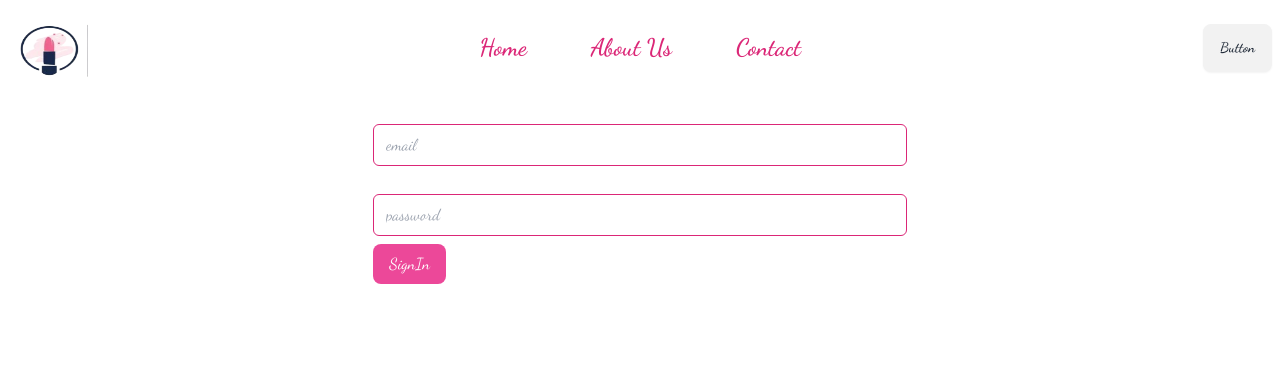
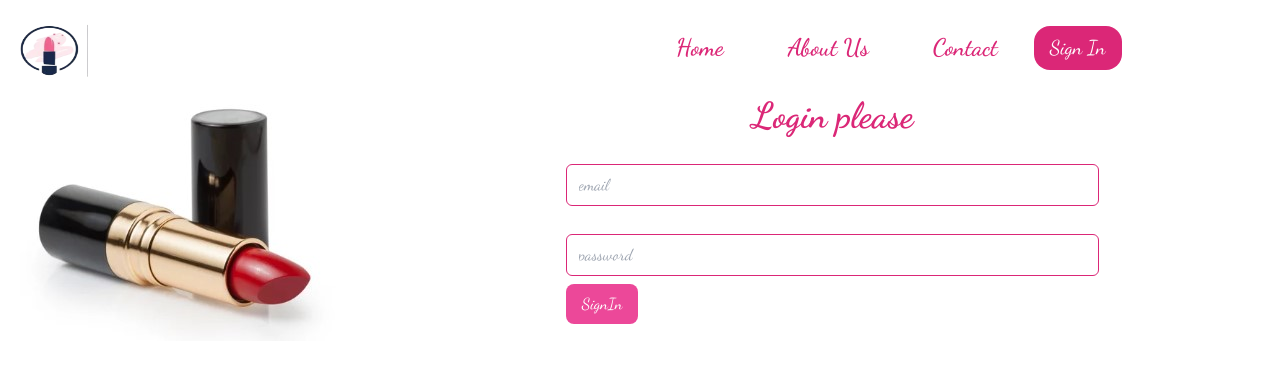
Before and after one commit to jannatun-nur/lipstick-world, a React (Vite) app: page /signin in a window 1280 px wide. Shown: the top 374 px of the page. Built offline with nearby package versions, Linux system fonts and the light colour scheme; a web font is replaced by a local one.

Commit message:
popular 100%

```diff
--- a/src/Fixed/Navbar/Navbar.jsx
+++ b/src/Fixed/Navbar/Navbar.jsx
@@ -48,11 +48,9 @@ const Navbar = () => {
         <div className="navbar-center hidden lg:flex">
           <ul className="menu menu-horizontal px-1">{navlinks}</ul>
         </div>
-        <div className="navbar-end">
-          <a className="btn">Button</a>
-        </div>
+            <Link to="/signin" className="text-xl text-white bg-pink-600 px-4 py-2 rounded-2xl">Sign In</Link></div>
       </div>
-    </div>
+
   );
 };
 
--- a/src/Pages/Home/Login/Login.jsx
+++ b/src/Pages/Home/Login/Login.jsx
@@ -1,6 +1,6 @@
 
 import { useState } from "react";
-
+import image from '../../../../public/assets/image/login.jpg'
 import {
 //   GoogleAuthProvider,
   getAuth,
@@ -22,21 +22,6 @@ const Login = () => {
 
   const [signinError, setSigninError] = useState("");
   const [success, setSucces] = useState("");
-//   const [user , setUser] = useState(null)
-
-
-
-//   const handleGoogle = () => {
-//     signInWithPopup(auth, googleProvider)
-//       .then((result) => {
-//         const loggedUser = result.user;
-//         console.log(loggedUser);
-//         setUser(loggedUser)
-//       })
-//       .catch((error) => {
-//         console.log(error);
-//       });
-//   };
 
 
 const handleSignin = (e) => {
@@ -83,10 +68,16 @@ const handleSignin = (e) => {
       });
    };
     return (
-        <div className="w-5/12 mx-auto">
+       <div  className="flex ">
+       <div>
+          <img src={image} alt="" />
+       </div>
+
+       <div className="w-5/12 mx-auto">
             <form onSubmit={handleSignin}>
 
             <div>
+              <p className="text-4xl font-bold text-pink-600 text-center">Login please</p>
 				<div className="flex justify-between mb-2 text-white font-semibold">
 					<label  className="text-sm">Email</label>
 
@@ -112,6 +103,9 @@ const handleSignin = (e) => {
                success && <p className=" font-semibold text-green-500">{success}</p>
             }
         </div>
+
+
+       </div>
     );
 };
 
--- a/src/Pages/Home/Popular/Popular.jsx
+++ b/src/Pages/Home/Popular/Popular.jsx
@@ -18,7 +18,7 @@ useEffect(()=>{
 
     return (
         <div>
-
+            <p className="text-4xl text-gray-800 font-bold my-4 text-center"># Most wanted lipsticks</p>
 
             <div className="grid grid-cols-1 md:grid-cols-2 lg:grid-cols-3 gap-2">
                 {
```
Also changed, not shown: public/assets/image/login.jpg (added).
